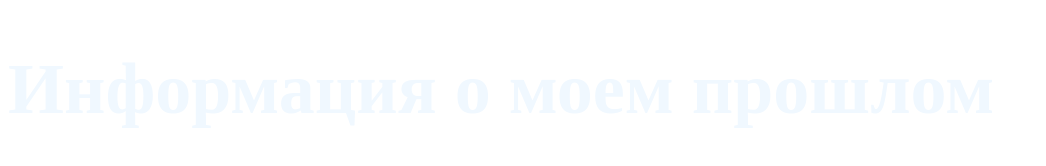
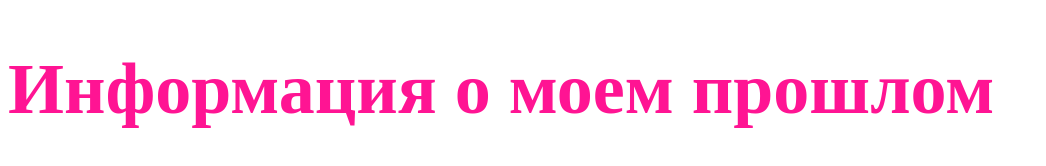
Before and after one commit to omgsobig/omgsobig.github.io, a plain HTML site: page index.html in a window 1280 px wide. Shown: the whole page, without its empty margins (0-1046 px from the left). Drawn offline with Linux system fonts and the light colour scheme.

Commit message:
Update style.css

```diff
--- a/style.css
+++ b/style.css
@@ -1,5 +1,5 @@
 h1 {
     font-weight: bold;
     font-size: 72px;
-    color: aliceblue;
+    color: #FF1493;
 }
```
